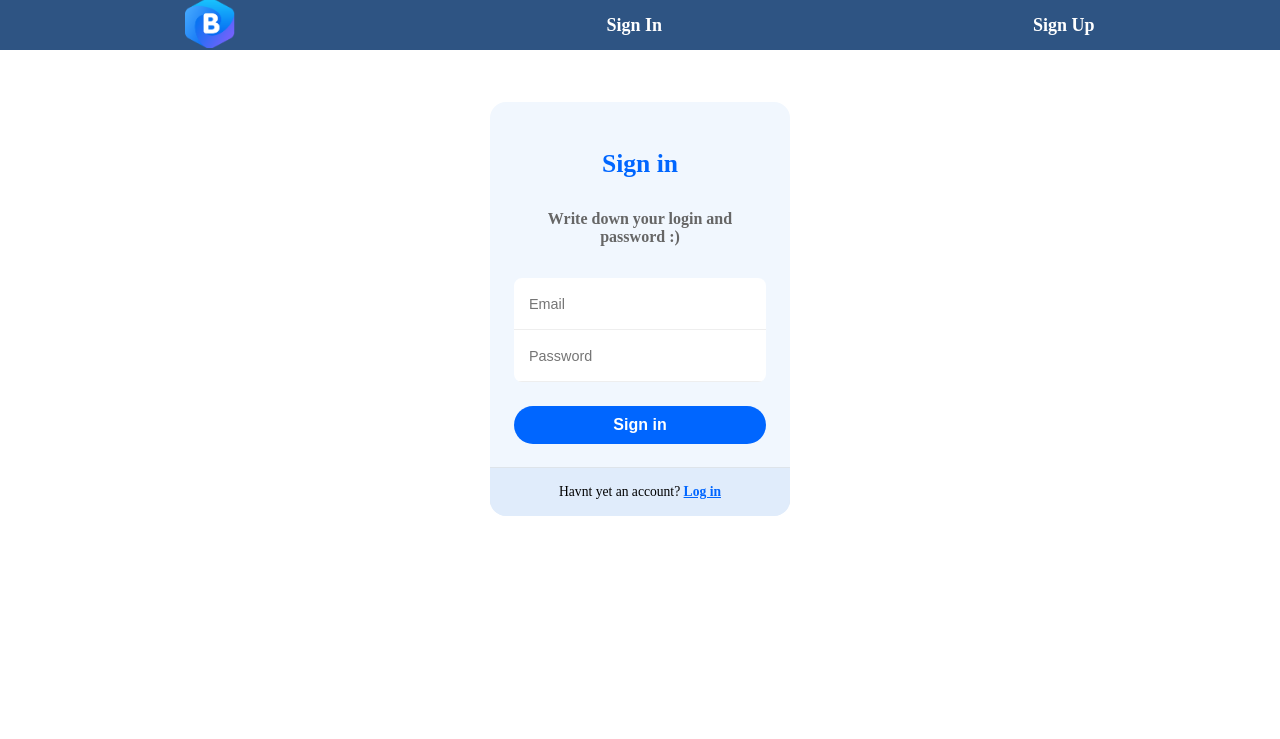
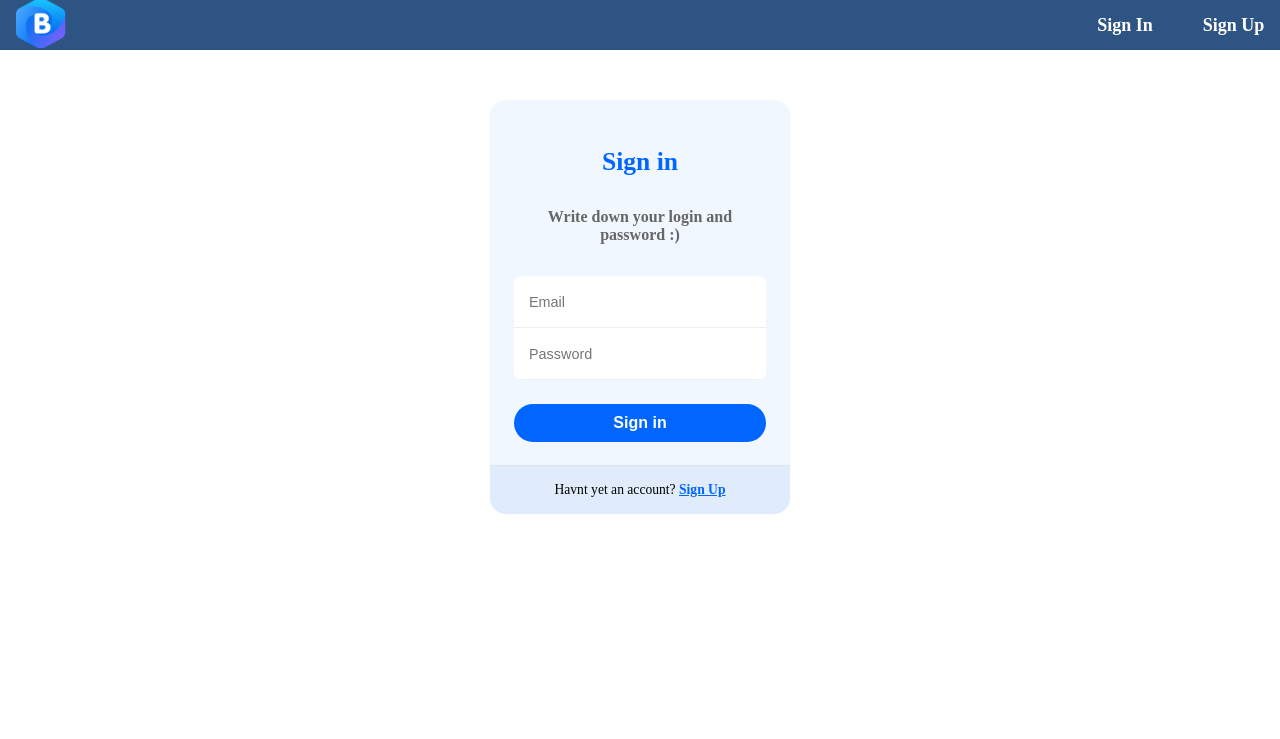
Before and after one commit to saintAg/jan_team, a PHP site: page /user/index in a window 1280 px wide. Shown: the top 739 px of the page. Run offline with PHP 8.4, Linux system fonts and the light colour scheme.

Commit message:
some changes

```diff
--- a/public/css/style.css
+++ b/public/css/style.css
@@ -33,15 +33,28 @@ html,body{
 }
 
 .header__buttons{
-    position: sticky;
     width: 100%;
     height: 50px;
-    display: inline-flex;
+    display: flex;
     justify-content: space-around;
+    gap: 1000px;
     background: #2e5483;
     /*clip-path:polygon(0 10%, 100% 0, 100% 92%, 0 100%);*/
+}
 
+.header__links a{
+    text-decoration: none;
+    color: white;
+    font-size: 18px;
+    font-weight: 600;
 }
+
+.header__links {
+    display: flex;
+    gap: 50px;
+    padding-top: 15px;
+}
+
 .header__buttons>a>img{
     width: 50px;
     height: 50px;
--- a/view/pages/user_sign-in_view.php
+++ b/view/pages/user_sign-in_view.php
@@ -9,6 +9,6 @@
         <button type="submit">Sign in</button>
     </form>
     <div class="form-section">
-        <p>Havnt yet an account? <a href="/user/registration">Log in</a> </p>
+        <p>Havnt yet an account? <a href="/user/registration">Sign Up</a> </p>
     </div>
 </div>
--- a/view/pages/user_sign-up_view.php
+++ b/view/pages/user_sign-up_view.php
@@ -11,6 +11,6 @@
         <button>Sign up</button>
     </form>
     <div class="form-section">
-        <p>Have an account? <a href="/user/index">Log in</a></p>
+        <p>Have an account? <a href="/user/index">Sign In</a></p>
     </div>
 </div>
--- a/view/templates/main_template.php
+++ b/view/templates/main_template.php
@@ -16,8 +16,10 @@
                     <div class="header__buttons">
                         <a class="logo" href="/index/index"><img src="/img/baikal.png" width="100px" height="100px" alt=""></a>
                         <?php  if(!$user) { ?>
-                        <a href="/user/index" class="btn"><?php echo 'Sign In';?></a>
-                        <a href="/user/registration" class="btn"><?php echo 'Sign Up';?></a>
+                        <div class="header__links">
+                            <a href="/user/index" class="btn">Sign In</a>
+                            <a href="/user/registration" class="btn">Sign Up</a>
+                        </div>
                         <?php } else{ ?>
                         <div class="header_user_exit">
                         <span class="btn"><?= 'hello'. ' ' . $user['login'];?></span>
```
